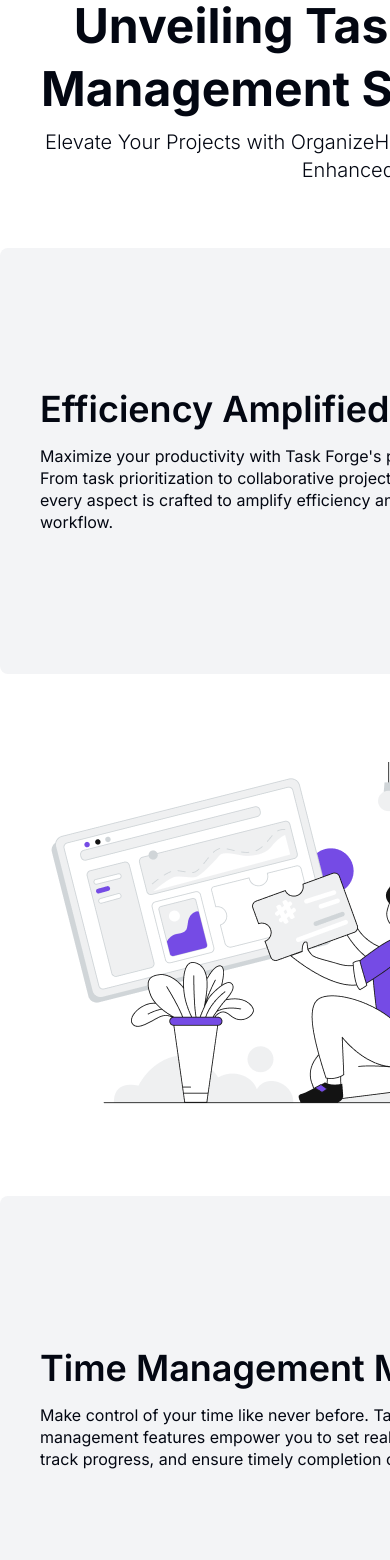
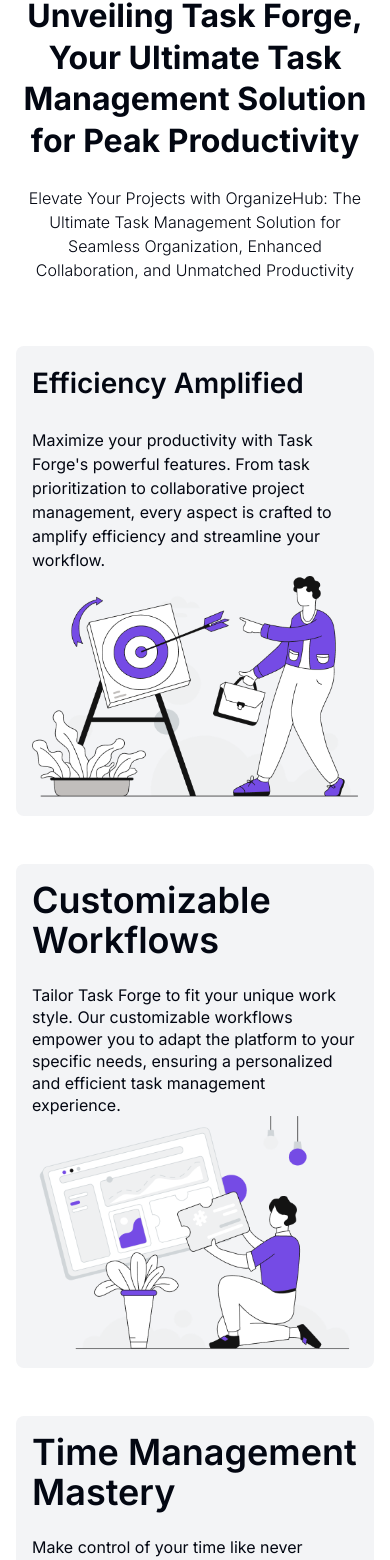
Before and after one commit to Lyvel/task-manager, a Next.js app: page / in a window 390 px wide. Shown: the part 1186-2746 px from the top of the page. Built offline with nearby package versions, Linux system fonts and the light colour scheme; no server answers.

Commit message:
Mobile Design
Updated Why Choose Us Section.

```diff
--- a/components/landing-page/landing-page-whyus.tsx
+++ b/components/landing-page/landing-page-whyus.tsx
@@ -5,21 +5,23 @@
 
 export default function LandingPageWhyUs() {
   return (
-    <div className="flex w-[1100px] flex-col m-auto pt-24">
-      <h1 className="text-5xl font-bold text-center leading-[1.3]">
+    <div className="flex lg:w-[1100px] flex-col m-auto pt-24 px-4 lg:px-0">
+      <h1 className="text-[32px] lg:text-5xl font-bold text-center leading-[1.3]">
         Unveiling Task Forge, Your Ultimate Task Management Solution for Peak
         Productivity
       </h1>
-      <p className="pt-2 text-center text-xl font-light">
+      <p className="pt-6 lg:pt-2 text-center lg:text-xl font-light">
         Elevate Your Projects with OrganizeHub: The Ultimate Task Management
         Solution for Seamless Organization, Enhanced Collaboration, and
         Unmatched Productivity
       </p>
       <div className="flex flex-col gap-12 py-16">
-        <div className="bg-secondary rounded-lg p-10 flex justify-between">
-          <div className="flex flex-col justify-center gap-4 w-[492px]">
-            <h1 className="text-4xl font-semibold">Efficiency Amplified</h1>
-            <p className="leading-snug">
+        <div className="bg-secondary rounded-lg lg:p-10 p-4 flex flex-col lg:flex-row justify-between">
+          <div className="flex flex-col justify-center gap-6 lg:gap-4 lg:w-[492px]">
+            <h1 className="lg:text-4xl text-[28px] font-semibold">
+              Efficiency Amplified
+            </h1>
+            <p className="lg:leading-snug">
               Maximize your productivity with Task Forge&apos;s powerful
               features. From task prioritization to collaborative project
               management, every aspect is crafted to amplify efficiency and
@@ -28,9 +30,9 @@
           </div>
           <Image src={boc1} width={495} height={346} alt="si1" />
         </div>
-        <div className="bg-background rounded-lg p-10 flex justify-between">
+        <div className="bg-secondary rounded-lg lg:p-10 p-4 flex flex-col-reverse lg:flex-row justify-between">
           <Image src={si1} width={476} height={346} alt="Boc1" />
-          <div className="flex flex-col justify-center gap-4 w-[492px]">
+          <div className="flex flex-col justify-center gap-6 lg:gap-4 lg:w-[492px]">
             <h1 className="text-4xl font-semibold">Customizable Workflows</h1>
             <p className="leading-snug">
               Tailor Task Forge to fit your unique work style. Our customizable
@@ -40,8 +42,8 @@
             </p>
           </div>
         </div>
-        <div className="bg-secondary rounded-lg p-10 flex justify-between">
-          <div className="flex flex-col justify-center gap-4 w-[492px]">
+        <div className="bg-secondary rounded-lg lg:p-10 p-4 flex flex-col lg:flex-row justify-between">
+          <div className="flex flex-col justify-center gap-6 lg:gap-4 lg:w-[492px]">
             <h1 className="text-4xl font-semibold">Time Management Mastery</h1>
             <p className="leading-snug">
               Make control of your time like never before. Task Forge&apos;s
```
